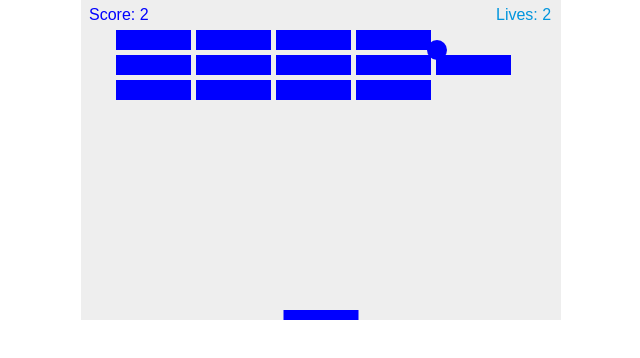
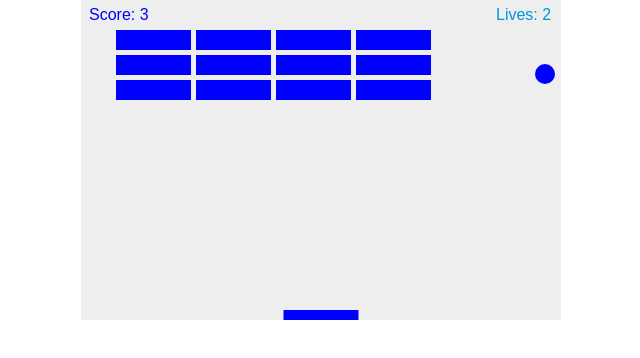
Before and after one commit to Oli-Goodall/brick-breaker, a website: page public/index.html in a window 1280 px wide. Shown: the whole page, without its empty margins (319-959 px from the left). Drawn offline with Linux system fonts and the light colour scheme.

Commit message:
Collision fixed so bouncing off side of bricks changes x axis direction

```diff
--- a/public/index.html
+++ b/public/index.html
@@ -92,8 +92,16 @@
                 for (let r = 0; r < brickRowCount; r++) {
                     const b = bricks[c][r];
                     if (b.status === 1) {
-                        if (x - ballRadius > b.x && x + ballRadius < b.x + brickWidth && y + ballRadius > b.y && y - ballRadius < b.y + brickHeight) {
+                        if (x + dx > b.x - ballRadius && x + dx < b.x + brickWidth + ballRadius && y > b.y - ballRadius && y < b.y + brickHeight + ballRadius && (x > b.x - ballRadius && x < b.x + brickWidth + ballRadius && (y > b.y - ballRadius || y < b.y + brickHeight + ballRadius))) {
                             dy = -dy;
+                            b.status = 0;
+                            score++;
+                            if (score === brickRowCount * brickColumnCount) {
+                                alert("YOU WIN!");
+                                document.location.reload();
+                            }
+                        } else if (x + dx > b.x - ballRadius && x + dx < b.x + brickWidth + ballRadius && y > b.y - ballRadius && y < b.y + brickHeight + ballRadius && ((x > b.x - ballRadius || x < b.x + brickWidth + ballRadius) && y > b.y - ballRadius && y < b.y + brickHeight + ballRadius)) {
+                            dx = -dx;
                             b.status = 0;
                             score++;
                             if (score === brickRowCount * brickColumnCount) {
```
